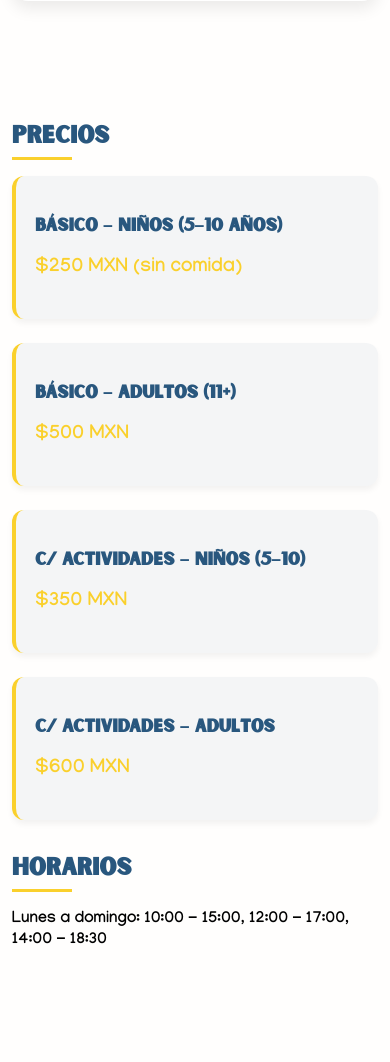
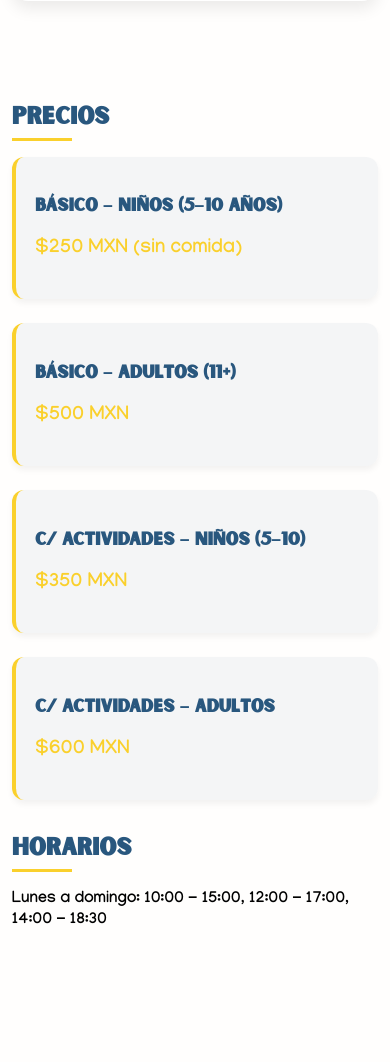
Before and after one commit to jvankar/central-tours-mazatlan, a PHP site: page /paseo-isla-piedra.html in a window 390 px wide. Shown: the part 1314-2376 px from the top of the page. After the commit the page ends 2238 px from the top, so only its background shows below. Run offline with PHP 8.4, Linux system fonts and the light colour scheme.

Commit message:
Update styles.css

```diff
--- a/styles.css
+++ b/styles.css
@@ -860,7 +860,7 @@ body {
   }
 
   .prices-section {
-     padding: 5% 3% 80px;
+     padding: 0 3% 80px;
   }
 
   .paseos-price-cards {
```
